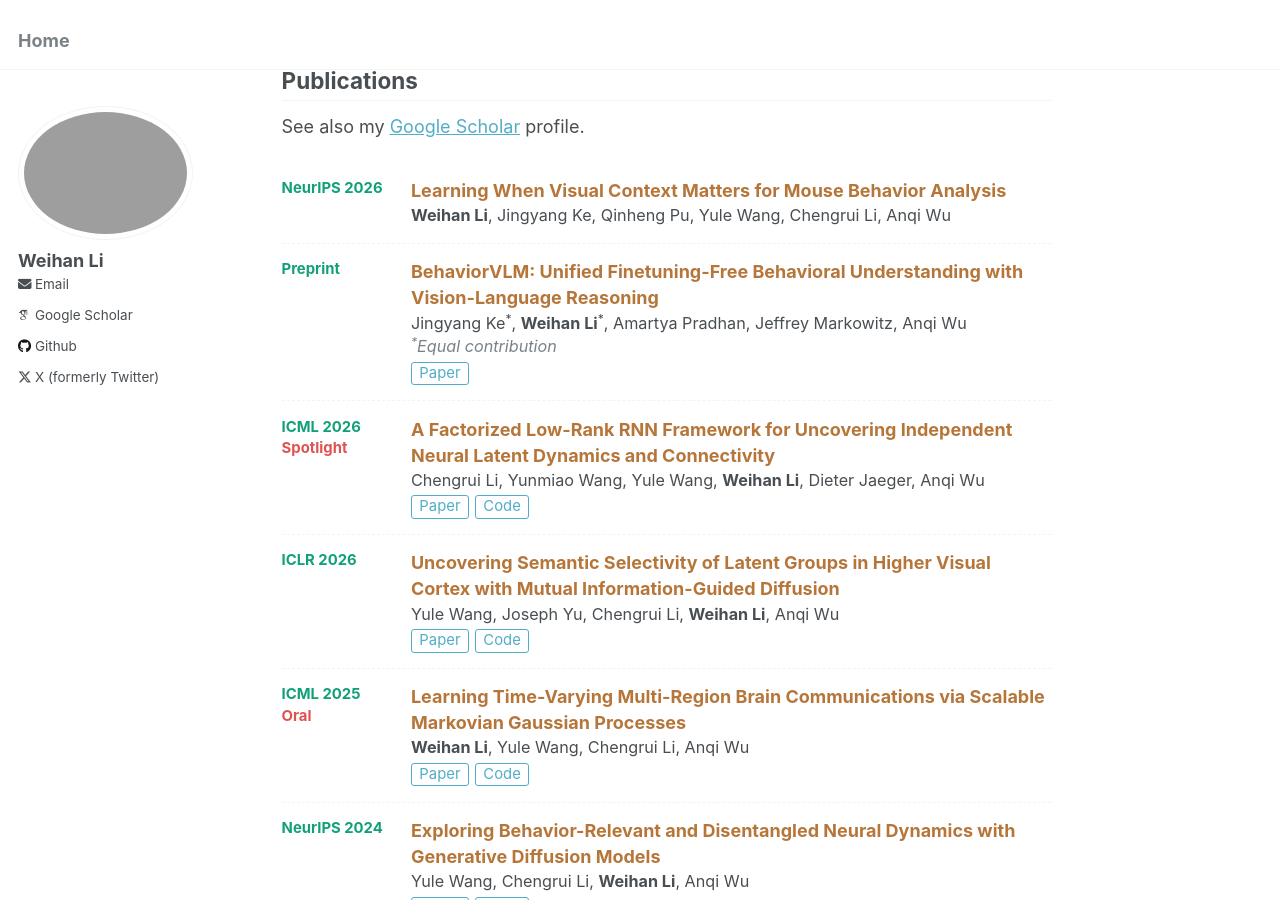
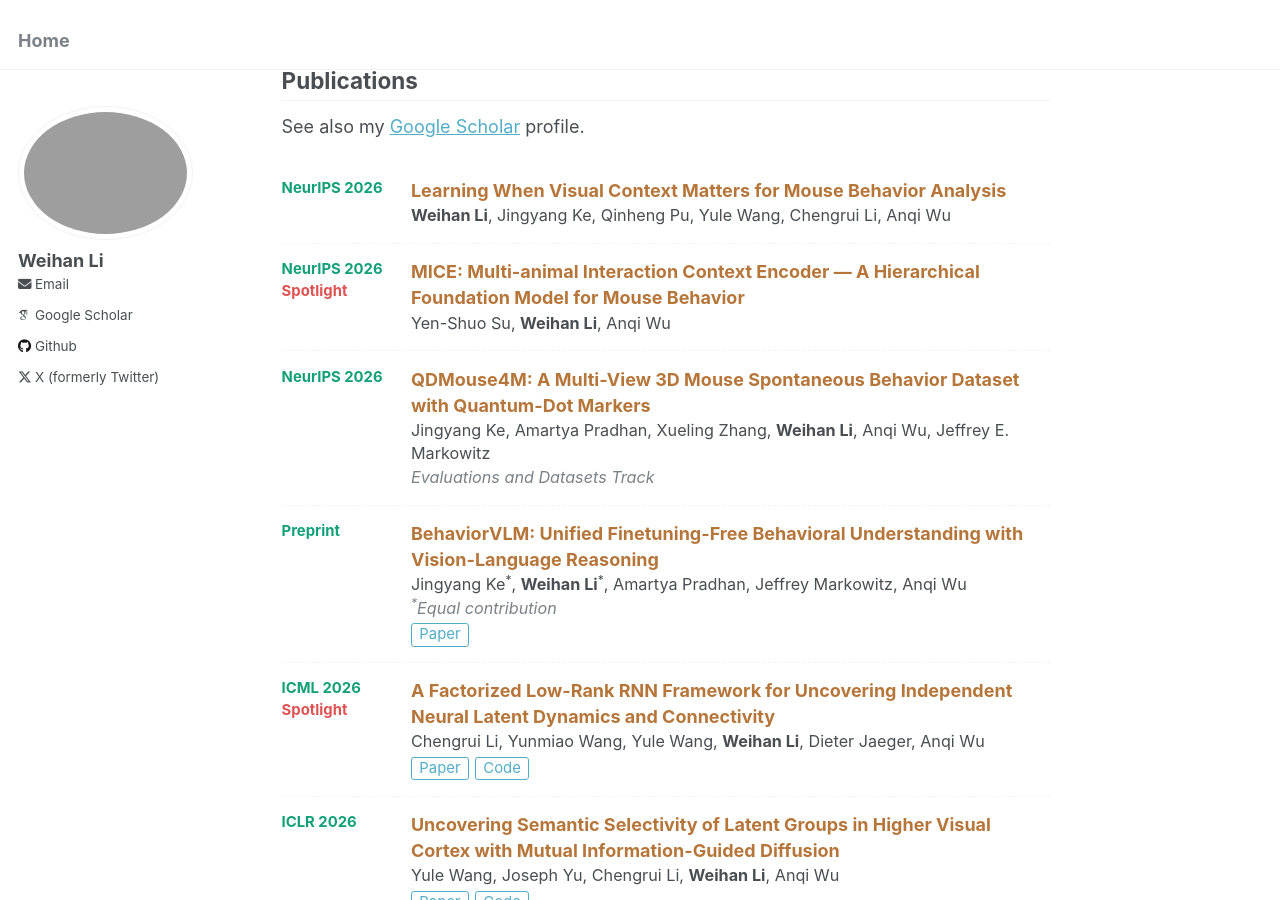
Before and after one commit to WeihanLikk/WeihanLikk.github.io, a Jekyll site: the page built from _pages/about.md, in a window 1280 px wide and 900 px high, scrolled down 617 px. Built offline with Jekyll 4.4.1, drawn with Linux system fonts in a browser that asks for light colours; some web fonts are replaced.

Commit message:
Add code links and two NeurIPS 2026 papers

```diff
--- a/_pages/about.md
+++ b/_pages/about.md
@@ -39,6 +39,23 @@ See also my [Google Scholar](https://scholar.google.com/citations?user=qW4_NR4AA
   <div class="pub__body">
     <div class="pub__title">Learning When Visual Context Matters for Mouse Behavior Analysis</div>
     <div class="pub__authors"><b>Weihan Li</b>, Jingyang Ke, Qinheng Pu, Yule Wang, Chengrui Li, Anqi Wu</div>
+  </div>
+</div>
+
+<div class="pub">
+  <div class="pub__venue">NeurIPS 2026<span class="pub__award">Spotlight</span></div>
+  <div class="pub__body">
+    <div class="pub__title">MICE: Multi-animal Interaction Context Encoder — A Hierarchical Foundation Model for Mouse Behavior</div>
+    <div class="pub__authors">Yen-Shuo Su, <b>Weihan Li</b>, Anqi Wu</div>
+  </div>
+</div>
+
+<div class="pub">
+  <div class="pub__venue">NeurIPS 2026</div>
+  <div class="pub__body">
+    <div class="pub__title">QDMouse4M: A Multi-View 3D Mouse Spontaneous Behavior Dataset with Quantum-Dot Markers</div>
+    <div class="pub__authors">Jingyang Ke, Amartya Pradhan, Xueling Zhang, <b>Weihan Li</b>, Anqi Wu, Jeffrey E. Markowitz</div>
+    <div class="pub__meta">Evaluations and Datasets Track</div>
   </div>
 </div>
 
```
